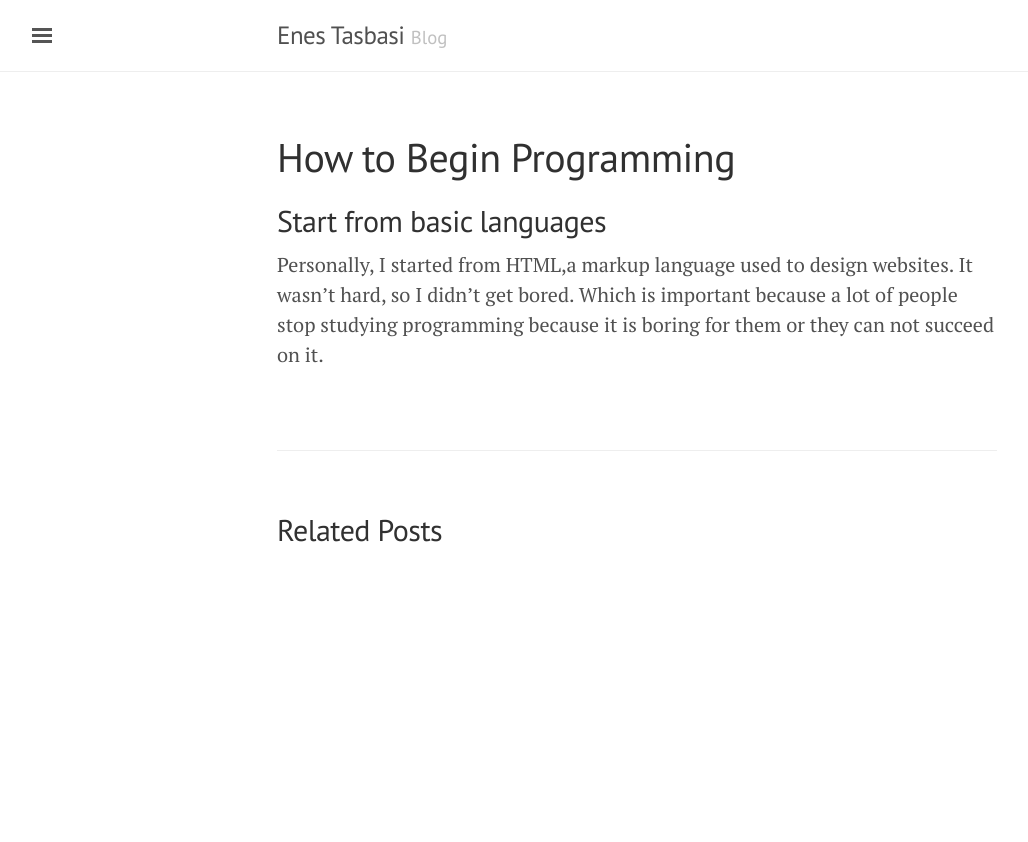
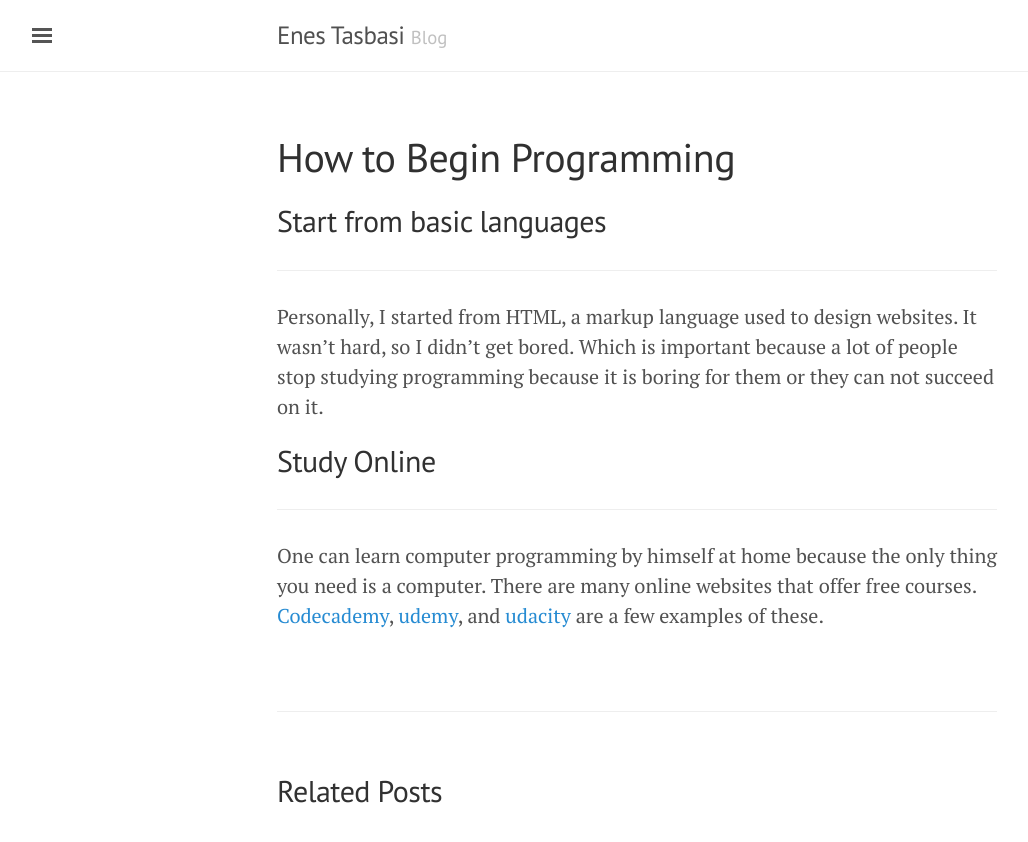
Before and after one commit to spsid1711/etasbasi.github.io, a Jekyll site: the page built from _posts/2015-11-30-What-Is_HTML.md, in a window 1280 px wide. Shown: the top 842 px of the page, without its empty margins (3-1031 px from the left). Built offline with Jekyll 4.4.1, drawn with Linux system fonts in a browser that asks for light colours.

Commit message:
Add more content

```diff
--- a/_posts/2015-11-30-What-Is_HTML.md
+++ b/_posts/2015-11-30-What-Is_HTML.md
@@ -4,5 +4,9 @@ title: How to Begin Programming
 ---
 
 ##Start from basic languages
+***
+Personally, I started from HTML, a markup language used to design websites. It wasn't hard, so I didn't get bored. Which is important because a lot of people stop studying programming because it is boring for them or they can not succeed on it.
 
-Personally, I started from HTML,a markup language used to design websites. It wasn't hard, so I didn't get bored. Which is important because a lot of people stop studying programming because it is boring for them or they can not succeed on it.
+##Study Online
+***
+One can learn computer programming by himself at home because the only thing you need is a computer. There are many online websites that offer free courses. [Codecademy](www.codecademy.com), [udemy](www.udemy.com), and [udacity](www.udacity.com) are a few examples of these.
```
